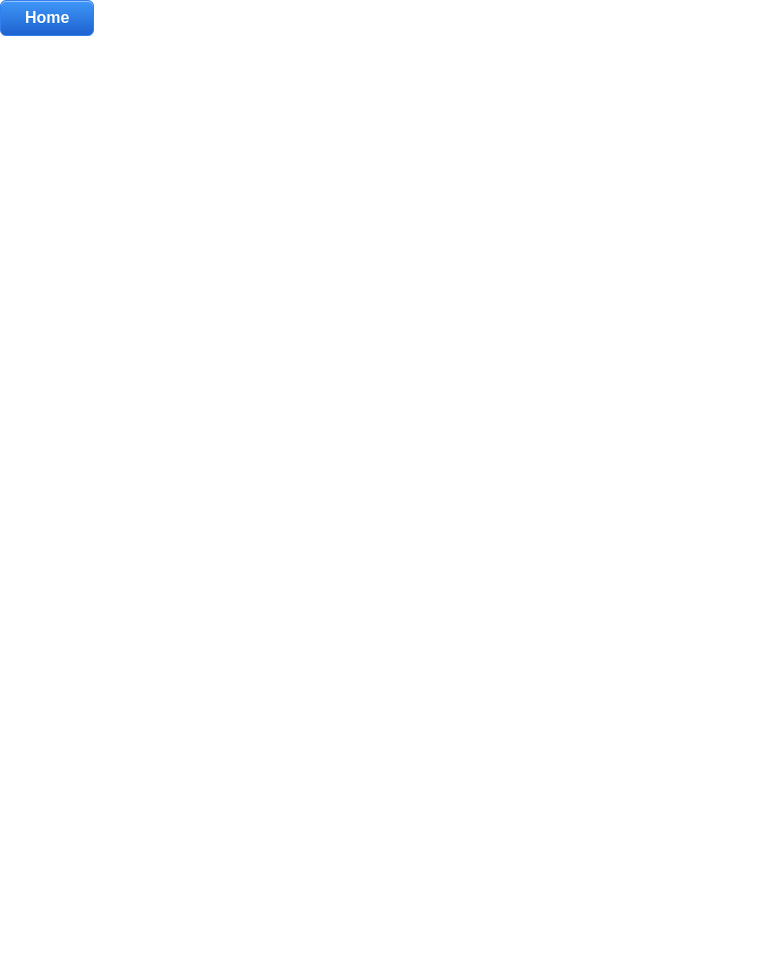
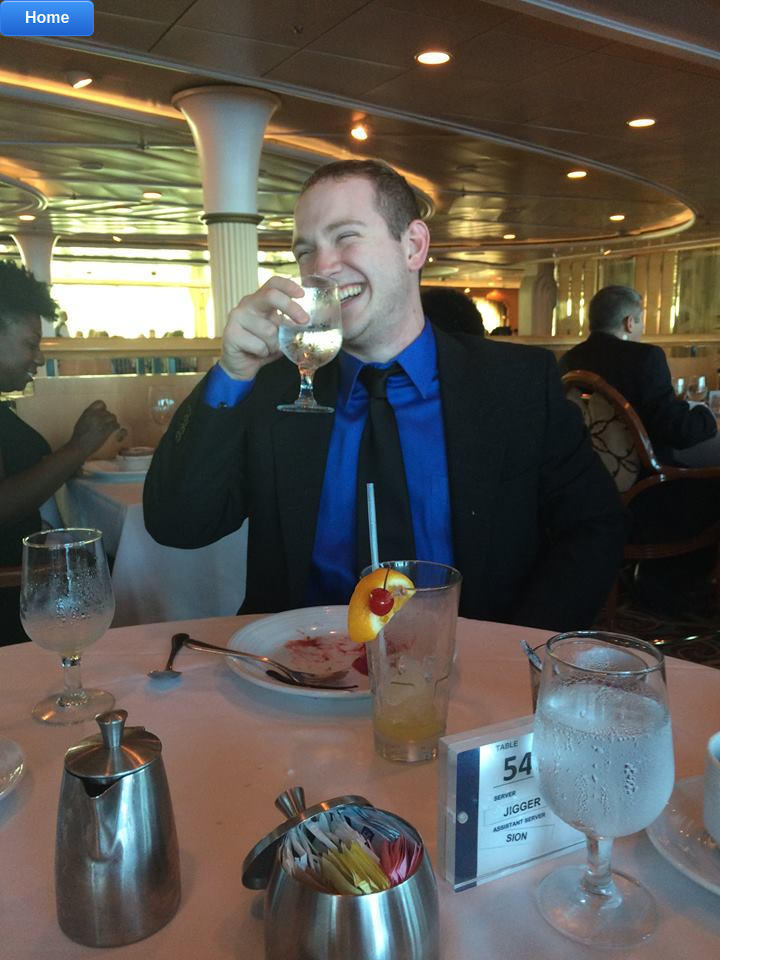
Before and after one commit to Darkslayer0905/Project-4, a plain HTML site: page about.html in a window 1280 px wide. Shown: the whole page, without its empty margins (0-783 px from the left). Before the commit the page ends 800 px from the top, so only its background shows below. Drawn offline with nearby package versions, Linux system fonts and the light colour scheme.

Commit message:
bio image

```diff
--- a/about.html
+++ b/about.html
@@ -33,6 +33,8 @@
 </div>
 
 
+<img id="bio" src="images/Bio.jpg">
+
         <script src="https://code.jquery.com/jquery-1.12.0.min.js"></script>
         <script>window.jQuery || document.write('<script src="js/vendor/jquery-1.12.0.min.js"><\/script>')</script>
         <script src="js/plugins.js"></script>
```
